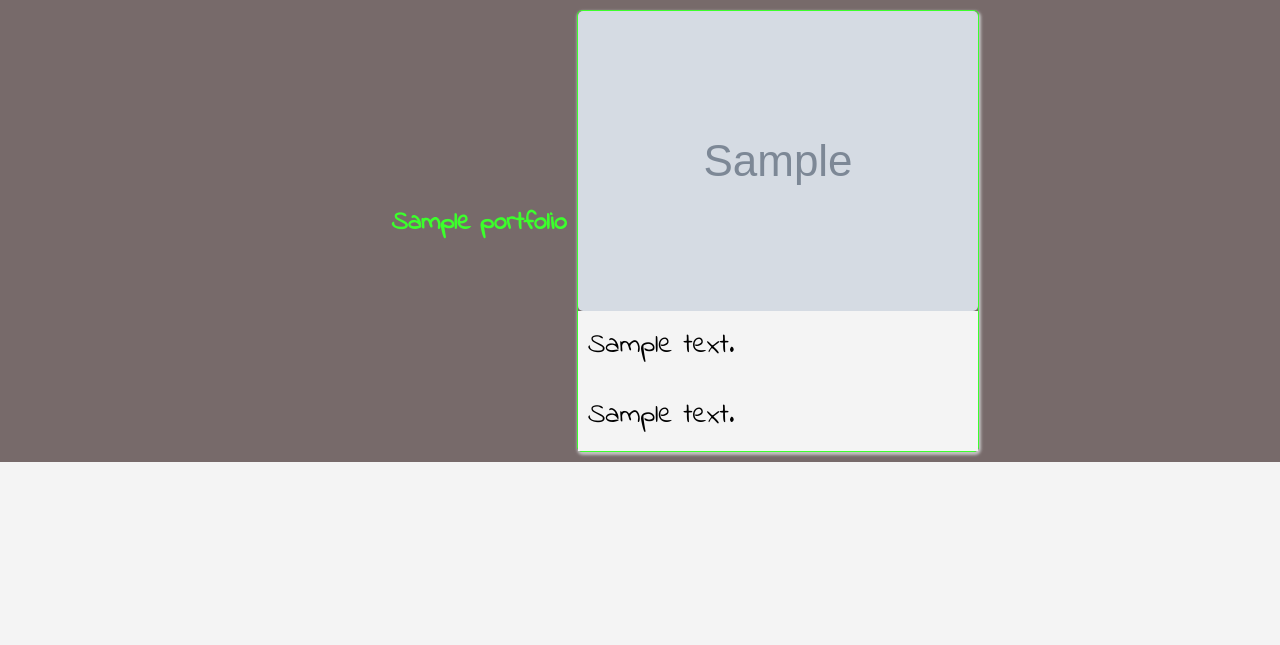
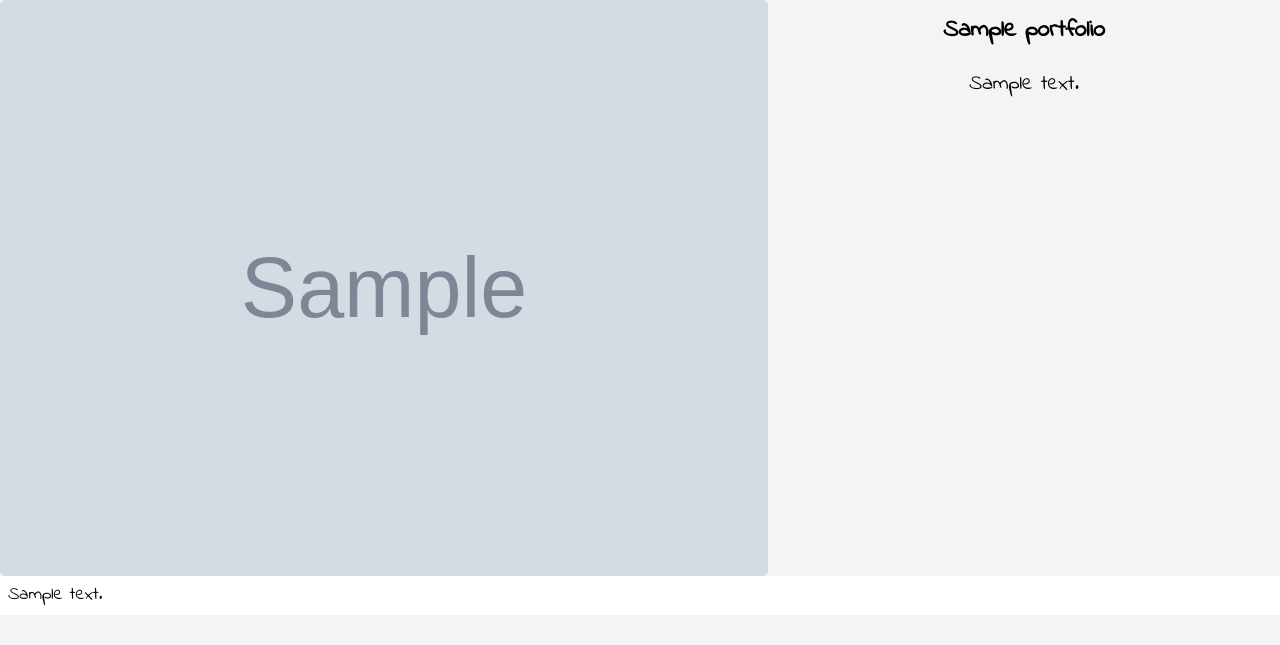
Before and after one commit to emmanueluwa/portfolio_project, a Django app: page /post/1 in a window 1280 px wide. Shown: the part 58-703 px from the top of the page. Run offline with Django 3.2, Linux system fonts and the light colour scheme; tables that the repository leaves empty hold one stand-in row (values such as "Sample post"); grey boxes marked "Sample" are stand-in pictures; some libraries are stand-ins or nearby versions.

Commit message:
styling post page and making start to form section styling

```diff
--- a/portfolio_project/models.py
+++ b/portfolio_project/models.py
@@ -1,6 +1,7 @@
 from django.db import models
 from django.contrib.auth.models import User
 from django.urls import reverse
+from ckeditor.fields import RichTextField
 
 class Tag(models.Model):
     name = models.CharField(max_length=100)
@@ -14,7 +15,7 @@
     title = models.CharField(max_length=150)
     slug = models.SlugField(max_length=100, unique=True, null=" ")
     description = models.CharField(max_length=150)
-    body = models.TextField()
+    body = RichTextField(blank=True, null=True)
     link = models.URLField(max_length=100, blank=True, null=True)
     tag = models.ManyToManyField(Tag, blank=True)
     created_at = models.DateField(auto_now_add=True)
--- a/portfolio_project/static/portfolio_project/css/main.css
+++ b/portfolio_project/static/portfolio_project/css/main.css
@@ -886,4 +886,41 @@
   .card h2 {
     text-align: center;
   }
+}
+
+.posting {
+  display: grid;
+}
+.posting img {
+  width: 100%;
+  display: block;
+  border-radius: 5rem;
+  size: cover;
+}
+.posting h1 {
+  text-align: center;
+  font-size: 24rem;
+  padding: 15rem;
+}
+.posting h2 {
+  text-align: center;
+  font-size: 21rem;
+  padding: 10rem;
+}
+.posting p {
+  font-size: 18rem;
+  padding: 8rem;
+  background-color: var(--light);
+}
+@media (min-width: 767px) {
+  .posting__top {
+    display: grid;
+    grid-template-columns: 60% 40%;
+  }
+  .posting__top img {
+    width: 100%;
+    display: block;
+    border-radius: 5rem;
+    size: cover;
+  }
 }/*# sourceMappingURL=main.css.map */
--- /dev/null
+++ b/portfolio_project/static/portfolio_project/sass/components/__posting.scss
@@ -0,0 +1,42 @@
+.posting {
+  display: grid;
+
+  img {
+    width: 100%;
+    display: block;
+    border-radius: 5rem;
+    size: cover;
+  }
+
+  h1 {
+    text-align: center;
+    font-size: 24rem;
+    padding: 15rem;
+  }
+
+  h2 {
+    text-align: center;
+    font-size: 21rem;
+    padding: 10rem;
+  }
+
+  p {
+    font-size: 18rem;
+    padding: 8rem;
+    background-color: var(--light);
+  }
+
+  @include respond-to("small") {
+    &__top {
+      display: grid;
+      grid-template-columns: 60% 40%;
+
+      img {
+        width: 100%;
+        display: block;
+        border-radius: 5rem;
+        size: cover;
+      }
+    }
+  }
+}
--- a/portfolio_project/static/portfolio_project/sass/main.scss
+++ b/portfolio_project/static/portfolio_project/sass/main.scss
@@ -24,3 +24,4 @@
 @import "components/_form.scss";
 @import "components/_paginate.scss";
 @import "components/_card.scss";
+@import "components/_posting.scss";
--- a/portfolio_project/template/portfolio_project/post.html
+++ b/portfolio_project/template/portfolio_project/post.html
@@ -26,24 +26,21 @@
     </nav>
 
 
-<div class="hero1">
 
-  <div class="card"></div>
-    <h1 class="card__title">{{ post.title }}</h1>
-    <div class="card__content">
-      <div class="card__imagebox">
-        <img src="{{ post.thumbnail.url }}" alt="" class="card__image">
+  <div class="posting">
+    <div class="posting__top">
+      <img src="{{ post.thumbnail.url }}" alt="" class="post__image">
+      <div class="posting__toptext">
+        <h1 class="posting__title">{{ post.title }}</h1>
+        <h2 class="posting__description">{{ post.description }}</h2>
       </div>
-      <div class="card__text">
+    </div>
 
-
-        <p class="card__description">{{ post.description }}</p>
-        <p class="card__body">{{ post.body }}</p>
-
-      </div>
-
+    <div class="posting__main">
+      <p class="posting__body">{{ post.body|safe }}</p>
     </div>
   </div>
+
 
 
 
--- a/project/settings.py
+++ b/project/settings.py
@@ -46,8 +46,12 @@
     'django.contrib.staticfiles',
     "portfolio_project.apps.PortfolioProjectConfig",
     'django_sass',
+    'ckeditor',
+    'crispy_forms',
 
 ]
+
+CRISPY_FORMS_PACK = 'bootstrap4'
 
 MIDDLEWARE = [
     'whitenoise.middleware.WhiteNoiseMiddleware' ,
@@ -138,7 +142,7 @@
 
 ###################  for development #################
 #route for web browser
-STATIC_URL = 'portfolio_project/static/'
+STATIC_URL = '/portfolio_project/static/'
 
 #route for django
 STATICFILES_DIRS = [
```
Also changed, not shown: portfolio_project/template/portfolio_project/home.html (+2 -6 lines), portfolio_project/migrations/0008_auto_20210723_1523.py (added), 3 other files.
